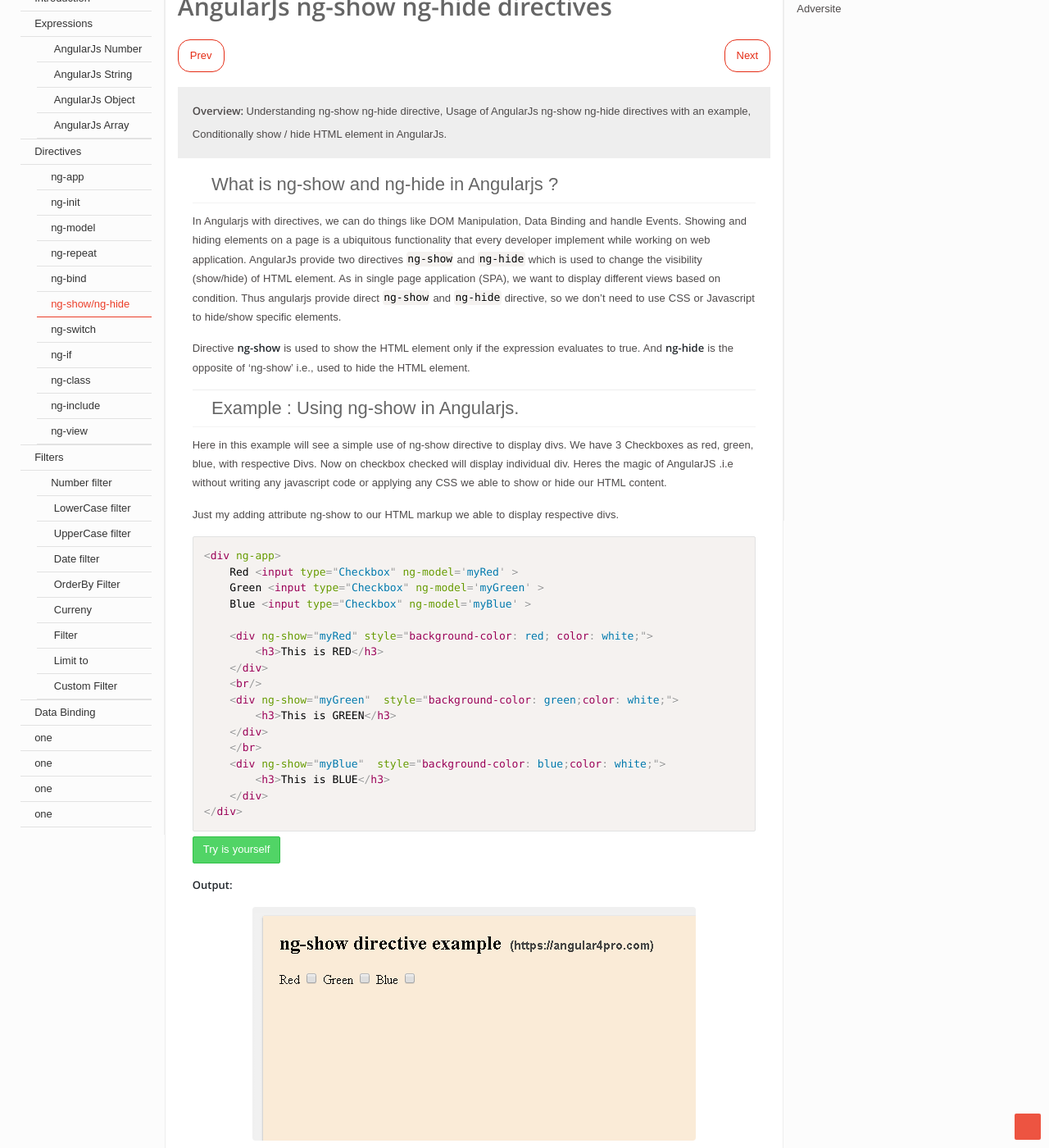
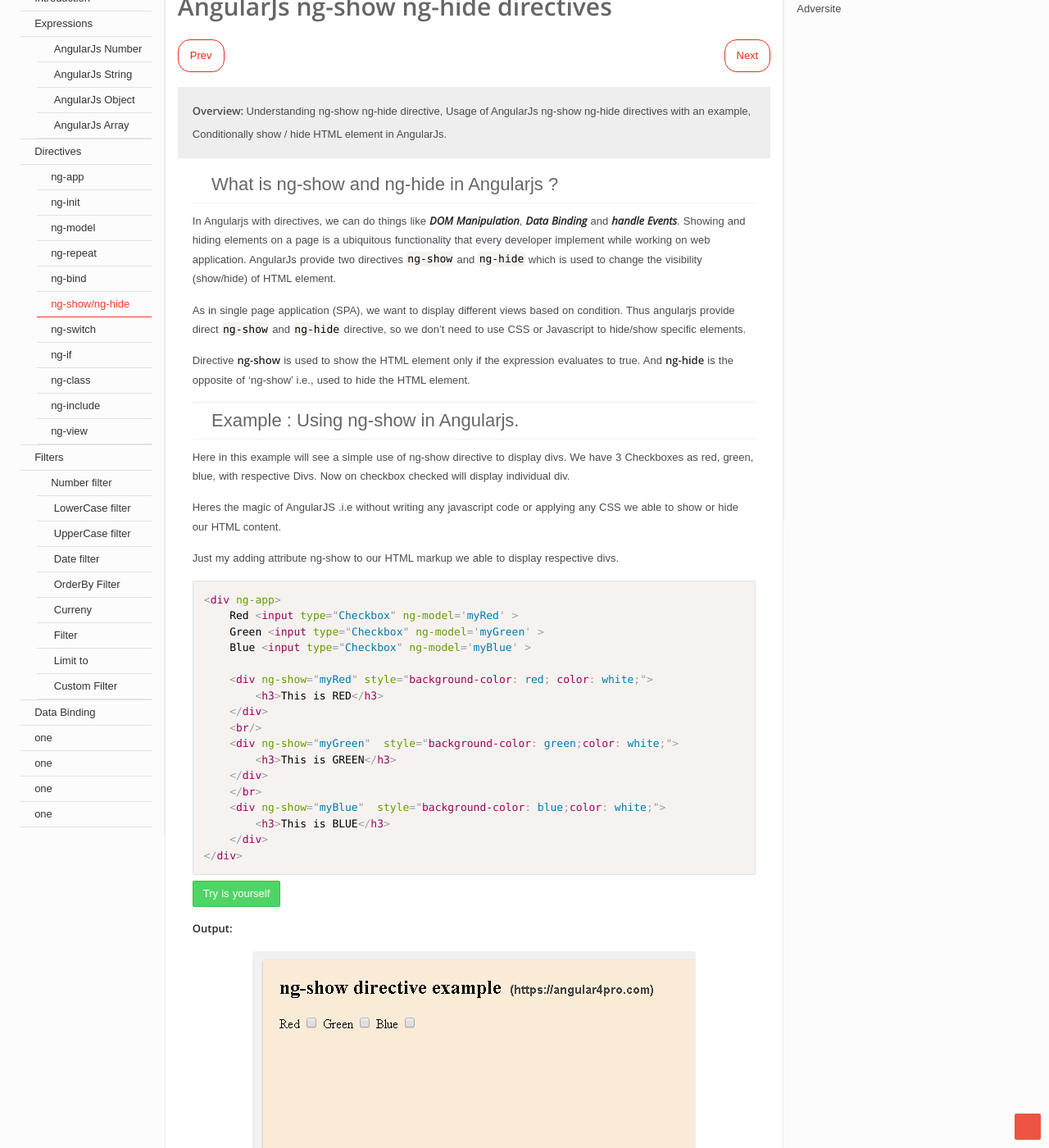
Before and after one commit to angular4pro/angular4pro.github.io, a Jekyll site: the page built from _posts/2017-10-2-ng-hide.md, in a window 1280 px wide and 1400 px high, scrolled down 241 px. Shown: the whole window at 82% size. Built offline with Jekyll 4.4.1, drawn with Linux system fonts in a browser that asks for light colours; some web fonts are replaced; comment, search, counter and statistics services are not loaded; some of the changed text lies outside the part shown.

````diff
--- a/_posts/2017-10-2-ng-hide.md
+++ b/_posts/2017-10-2-ng-hide.md
@@ -14,7 +14,9 @@ comments: true
 ---
 
 ## <i class="fa fa-angle-double-right color"></i> What is ng-show and ng-hide in Angularjs ?
-In Angularjs with directives, we can do things like DOM Manipulation, Data Binding and handle Events. Showing and hiding elements on a page is a ubiquitous functionality that every developer implement while working on web application. AngularJs provide two directives `ng-show` and `ng-hide` which is used to change the visibility (show/hide) of HTML element. As in single page application (SPA), we want to display different views based on condition. Thus angularjs provide direct `ng-show` and `ng-hide` directive, so we don't need to use CSS or Javascript to hide/show specific elements.
+In Angularjs with directives, we can do things like ***DOM Manipulation***, ***Data Binding*** and ***handle Events***. Showing and hiding elements on a page is a ubiquitous functionality that every developer implement while working on web application. AngularJs provide two directives `ng-show` and `ng-hide` which is used to change the visibility (show/hide) of HTML element.
+
+As in single page application (SPA), we want to display different views based on condition. Thus angularjs provide direct `ng-show` and `ng-hide` directive, so we don't need to use CSS or Javascript to hide/show specific elements.
 
 Directive **ng-show** is used to show the HTML element only if the expression evaluates to true. And **ng-hide** is the opposite of 'ng-show' i.e., used to hide the HTML element.
 
@@ -22,7 +24,9 @@ Directive **ng-show** is used to show the HTML element only if the expression ev
 
 ## <i class="fa fa-angle-double-right color"></i> Example : Using ng-show in Angularjs.
 
-Here in this example will see a simple use of ng-show directive to display divs. We have 3 Checkboxes as red, green, blue, with respective Divs. Now on checkbox checked will display individual div. Heres the magic of AngularJS .i.e without writing any javascript code or applying any CSS we able to show or hide our HTML content.
+Here in this example will see a simple use of ng-show directive to display divs. We have 3 Checkboxes as red, green, blue, with respective Divs. Now on checkbox checked will display individual div.
+
+Heres the magic of AngularJS .i.e without writing any javascript code or applying any CSS we able to show or hide our HTML content.
 
 Just my adding attribute ng-show to our HTML markup we able to display respective divs.
 
@@ -56,7 +60,9 @@ Just my adding attribute ng-show to our HTML markup we able to display respectiv
 
 ## <i class="fa fa-angle-double-right color"></i> Example : Using ng-hide in Angularjs.
 
-Here in this example will see a simple use of ng-hide directive to hiding our div tags. We have 3 Checkboxes as red, green, blue, with respective Divs. Now on checkbox checked will hide individual div. Just my adding attribute ng-hide to our HTML markup we able to hide specific divs and on unchecked respected divs gets displayed.
+Here in this example will see a simple use of ng-hide directive to hiding our div tags. We have 3 Checkboxes as red, green, blue, with respective Divs. Now on checkbox checked will hide individual div.
+
+Just my adding attribute ng-hide to our HTML markup we able to hide specific divs and on unchecked respected divs gets displayed.u
 
 ```html {% raw %}
 <div ng-app>
````
